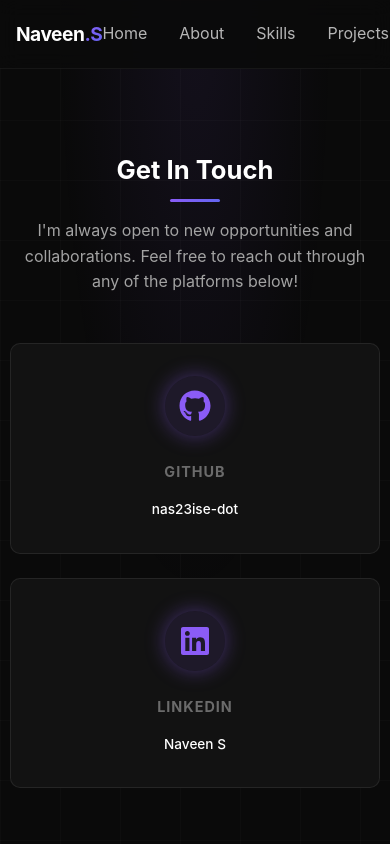
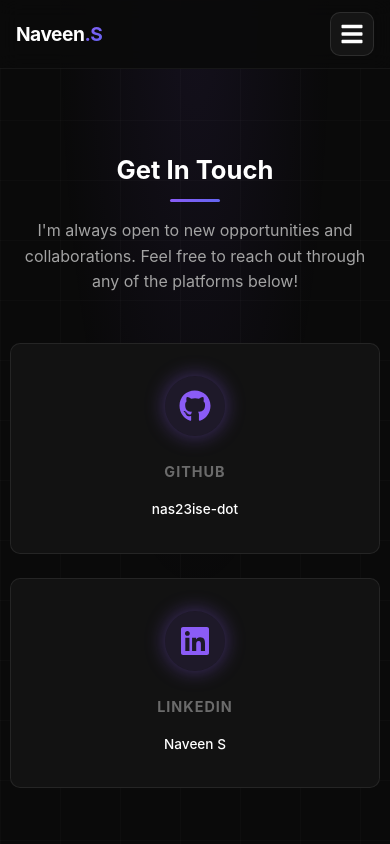
Before and after one commit to nas23ise-dot/My-Portfolio, a React (Vite) app: page /#/contact in a window 390 px wide. Shown: the top 844 px of the page. Built offline with nearby package versions, Linux system fonts and the light colour scheme.

Commit message:
Fix mobile menu - remove inline display override

```diff
--- a/src/components/Navbar.jsx
+++ b/src/components/Navbar.jsx
@@ -53,7 +53,7 @@ const Navbar = () => {
                     </NavLink>
 
                     {/* Desktop Menu */}
-                    <ul className="desktop-menu" style={{ display: 'flex', gap: '2rem', alignItems: 'center' }}>
+                    <ul className="desktop-menu" style={{ gap: '2rem', alignItems: 'center' }}>
                         {links.map((link) => (
                             <li key={link.name} style={{ position: 'relative' }}>
                                 <NavLink
```
